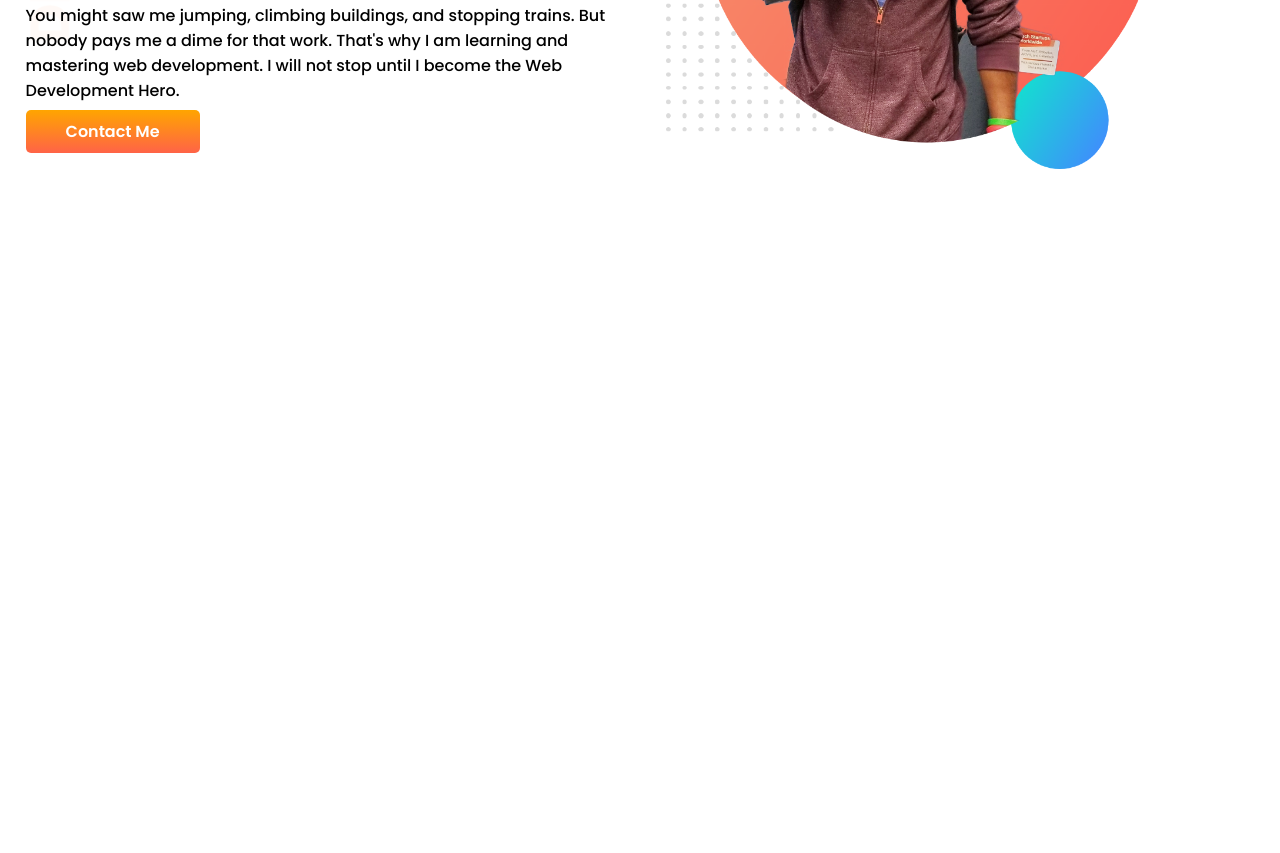
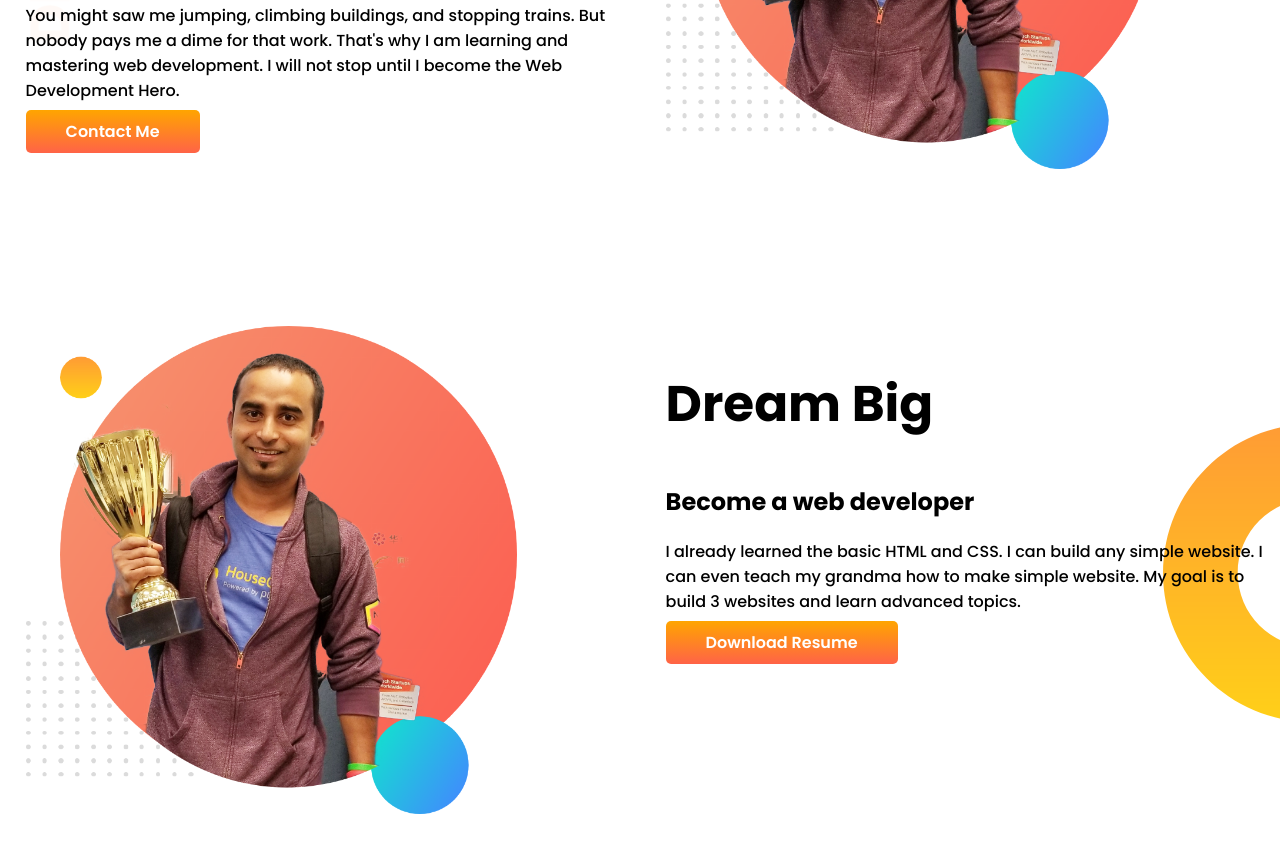
Before and after one commit to SajjadulAmin/Portfolio-, a plain HTML site: page index.html in a window 1280 px wide. Shown: the part 319-1172 px from the top of the page. Before the commit the page ends 800 px from the top, so only its background shows below. Drawn offline with Linux system fonts and the light colour scheme.

Commit message:
added css

```diff
--- a/index.html
+++ b/index.html
@@ -12,7 +12,7 @@
 </head>
 <body>
     <section class="top-banner">
-        <div class="left helf">
+        <div class="helf">
             <h1> Welcome to</h1>
             <h1> <span> Sajjadul Amin </span> world!</h1>
 
@@ -22,8 +22,20 @@
             <a class="link-button" href="https://www.youtube.com" target="_blank"> Contact Me</a>
         </div>
 
-        <div class="right helf">
+        <div class="helf">
             <img src="images/jhankar.png" alt="Profile Pic">
+        </div>
+    </section>
+    <section class="dream-big">
+        <div class="helf">
+            <img src="images/jhankar.png" alt="Portfolio Pic">
+        </div>
+        <div class="helf">
+            <h1>Dream Big</h1>
+            <h2>Become a web developer</h2>
+            <p>I already learned the basic HTML and CSS. I can build any simple website. I can even teach my grandma how to make simple website. My goal is to build 3 websites and learn advanced topics.</p>
+
+            <a class="link-button" href="" target="_blank">Download Resume</a>
         </div>
     </section>
 </body>
--- a/style.css
+++ b/style.css
@@ -13,6 +13,7 @@ h1 span {
 
 section {
   display: flex;
+  margin-bottom: 150px;
 }
 
 section .helf {
@@ -20,7 +21,7 @@ section .helf {
   padding-left: 2%;
 }
 
-section .right img {
+section img {
   width: 80%;
 }
 
@@ -37,3 +38,9 @@ section .right img {
   background-image: url(images/top-banner.png);
   background-repeat: no-repeat;
 }
+
+.dream-big {
+  background-image: url(images/dream-bg.png);
+  background-repeat: no-repeat;
+  background-position: right;
+}
```
Also changed, not shown: images/dream-bg.png (added).
